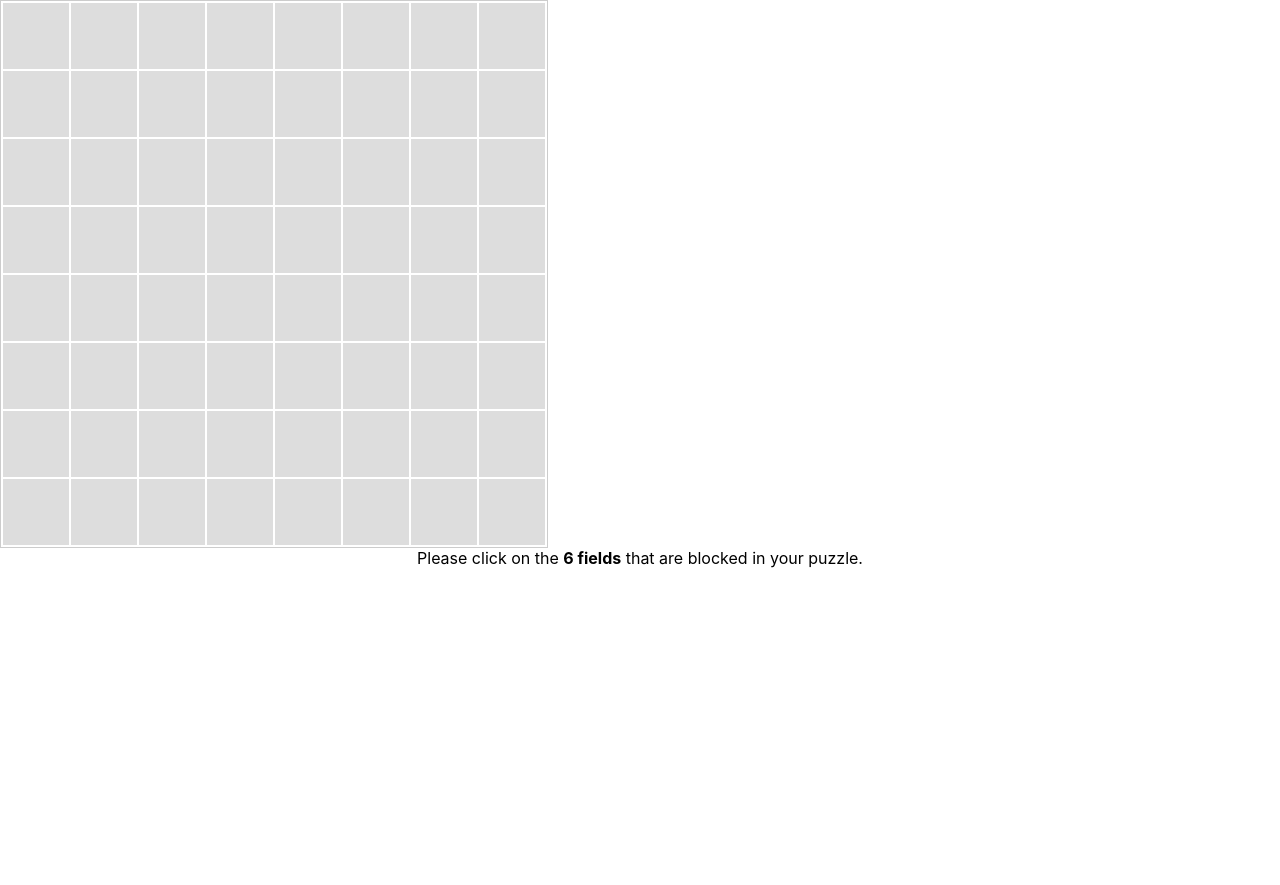
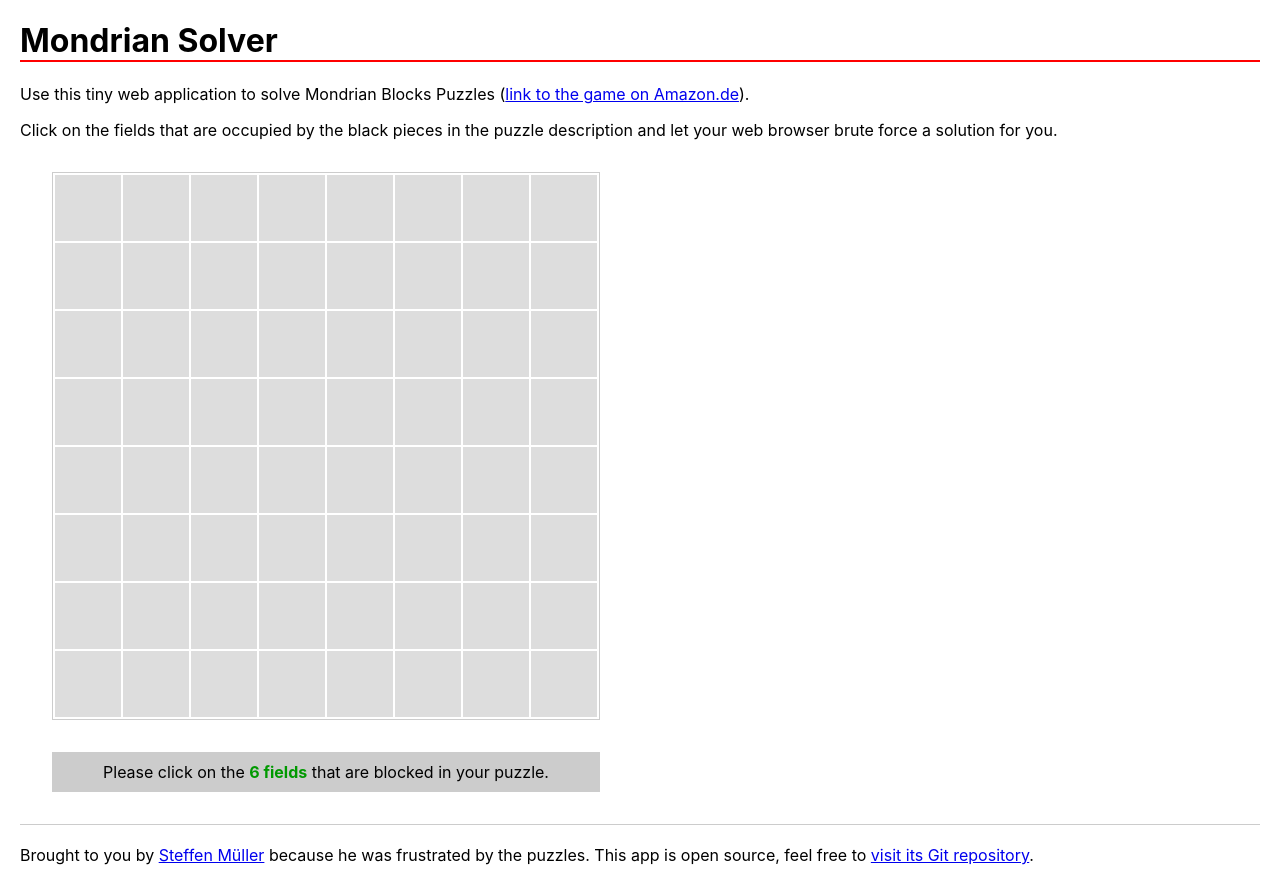
Before and after one commit to ibrezm1/Madorian-generator-solver, a React (Create React App) app: page / in a window 1280 px wide. Before the commit the page ends 800 px from the top, so only its background shows below. Built offline with nearby package versions, Linux system fonts and the light colour scheme.

Commit message:
A little styling for this ugly beast.

```diff
--- a/src/App.css
+++ /dev/null
@@ -1,49 +0,0 @@
-.App {
-  text-align: center;
-}
-
-.App-logo {
-  height: 40vmin;
-  pointer-events: none;
-}
-
-@media (prefers-reduced-motion: no-preference) {
-  .App-logo {
-    animation: App-logo-spin infinite 20s linear;
-  }
-}
-
-.App-header {
-  background-color: #282c34;
-  min-height: 100vh;
-  display: flex;
-  flex-direction: column;
-  align-items: center;
-  justify-content: center;
-  font-size: calc(10px + 2vmin);
-  color: white;
-}
-
-.App-link {
-  color: #61dafb;
-}
-
-@keyframes App-logo-spin {
-  from {
-    transform: rotate(0deg);
-  }
-  to {
-    transform: rotate(360deg);
-  }
-}
-
-TABLE.gameboard {
-  border: 1px solid #CCC;
-}
-
-TABLE.gameboard TD {
-  width: 64px;
-  height: 64px;
-  margin: 1px;
-  background: #DDD;
-}
--- a/src/App.tsx
+++ b/src/App.tsx
@@ -1,6 +1,5 @@
 import React from 'react';
 import MondrianBoard from './Vis/Board';
-import './App.css';
 import BoardState from './Solver/BoardState';
 import Controller from './Solver/SolverController';
 
--- a/src/index.css
+++ b/src/index.css
@@ -1,5 +1,5 @@
 body {
-  margin: 0;
+  margin: 20px;
   font-family: -apple-system, BlinkMacSystemFont, 'Segoe UI', 'Roboto', 'Oxygen',
     'Ubuntu', 'Cantarell', 'Fira Sans', 'Droid Sans', 'Helvetica Neue',
     sans-serif;
@@ -7,7 +7,51 @@ body {
   -moz-osx-font-smoothing: grayscale;
 }
 
-code {
-  font-family: source-code-pro, Menlo, Monaco, Consolas, 'Courier New',
-    monospace;
+h1 {
+  border-bottom: 2px solid #F00;
 }
+
+.footer {
+  border-top: 1px solid #CCC;
+  padding-top: 20px;
+}
+
+.App {
+  margin: 16px 32px;
+  display: inline-block;
+}
+
+TABLE.gameboard {
+  border: 1px solid #CCC;
+}
+
+TABLE.gameboard TD {
+  width: 64px;
+  height: 64px;
+  margin: 1px;
+  background: #DDD;
+}
+
+.explanation {
+  margin-top: 32px;
+  padding: 10px;
+  background: #CCC;
+  text-align: center;
+}
+
+.explanation b {
+  color: #090;
+}
+
+.explanation button {
+  background: #090;
+  border: 1px solid #333;
+  padding: 8px;
+  color: #FFF;
+  font-weight: bold;
+}
+
+.explanation .lost {
+  color: #F00;
+  font-weight: bold;
+}
--- a/src/index.tsx
+++ b/src/index.tsx
@@ -6,7 +6,18 @@ import reportWebVitals from './reportWebVitals';
 
 ReactDOM.render(
   <React.StrictMode>
+    <h1>Mondrian Solver</h1>
+    <p>
+      Use this tiny web application to solve Mondrian Blocks Puzzles (<a target="_blank" href="https://www.amazon.de/Mondrian-Blocks-Winning-Kompaktes-Reisespiel/dp/B083XWNTZ5">link to the game on Amazon.de</a>).
+    </p>
+    <p>
+      Click on the fields that are occupied by the black pieces in the puzzle description and let your web browser brute force a solution for you.
+    </p>
     <App />
+    <p className="footer">
+      Brought to you by <a href="https://cottleston.io" target="_blank">Steffen Müller</a> because he was frustrated by the puzzles.
+      This app is open source, feel free to <a href="https://gitlab.com/cottleston/mondrian-solver" target="_blank">visit its Git repository</a>.
+    </p>
   </React.StrictMode>,
   document.getElementById('root')
 );
```
